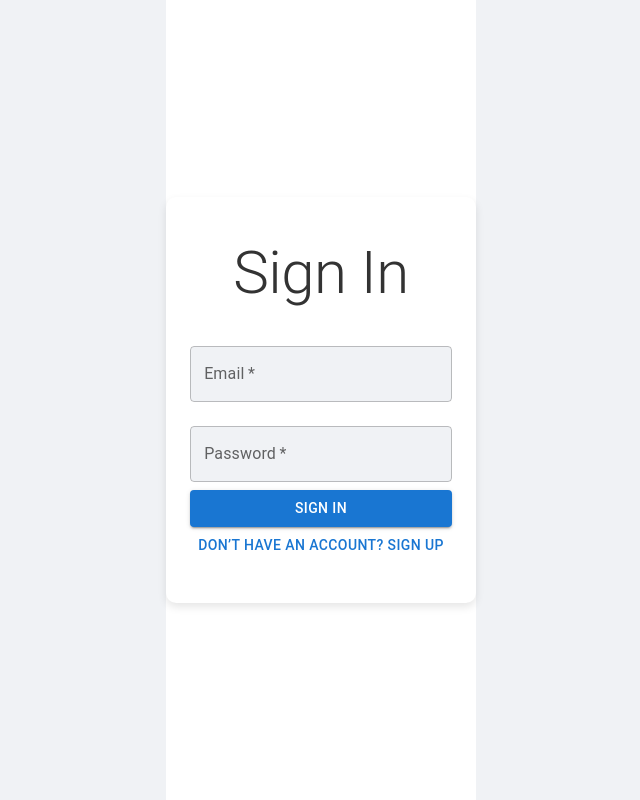
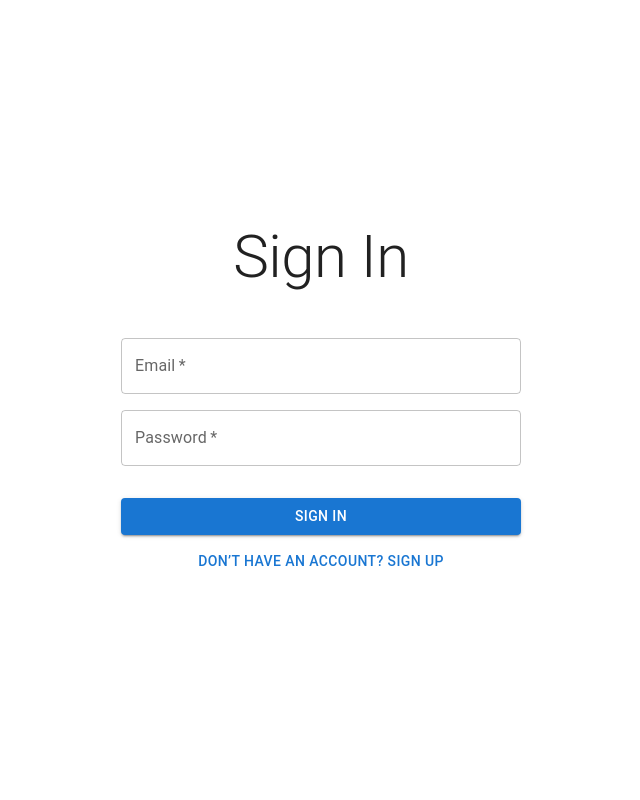
Before and after one commit to Anandprafull/inventory-management, a Next.js app: page /signin in a window 1280 px wide. Shown: the whole page, without its empty margins (319-959 px from the left). Built offline with nearby package versions, Linux system fonts and the light colour scheme; no server answers.

Commit message:
shiftyed mui to another

```diff
--- a/package.json
+++ b/package.json
@@ -9,11 +9,11 @@
     "lint": "next lint"
   },
   "dependencies": {
-    "@emotion/react": "^11.13.0",
+    "@emotion/react": "^11.13.3",
     "@emotion/styled": "^11.13.0",
     "@mui/icons-material": "^5.16.7",
     "@mui/material": "^5.16.7",
-    "@mui/styles": "^5.16.7",
+    "@mui/system": "^5.16.7",
     "dotenv": "^16.4.5",
     "firebase": "^10.13.0",
     "next": "^14.2.5",
--- a/pages/_app.js
+++ b/pages/_app.js
@@ -1,14 +1,22 @@
 // pages/_app.js
 import React from 'react';
+import { ThemeProvider as EmotionThemeProvider } from '@emotion/react';
+import { CssBaseline } from '@mui/material';
 import { ThemeProvider } from '../context/ThemeContext';
-import { CssBaseline } from '@mui/material';
+import createTheme from '@mui/material/styles/createTheme';
+
+const theme = createTheme({
+  // Define your custom theme here
+});
 
 function MyApp({ Component, pageProps }) {
   return (
-    <ThemeProvider>
-      <CssBaseline />
-      <Component {...pageProps} />
-    </ThemeProvider>
+    <EmotionThemeProvider theme={theme}>
+      <ThemeProvider>
+        <CssBaseline />
+        <Component {...pageProps} />
+      </ThemeProvider>
+    </EmotionThemeProvider>
   );
 }
 
--- a/pages/signin.js
+++ b/pages/signin.js
@@ -3,8 +3,39 @@ import React, { useState } from 'react';
 import { useRouter } from 'next/router';
 import { auth } from '../firebase';
 import { signInWithEmailAndPassword, createUserWithEmailAndPassword } from 'firebase/auth';
-import { Container, TextField, Button, Typography, Link } from '@mui/material';
-import '../styles/signin.css';
+import { Container, TextField, Button, Typography } from '@mui/material';
+import { styled } from '@mui/system';
+
+const StyledContainer = styled(Container)(({ theme }) => ({
+  display: 'flex',
+  flexDirection: 'column',
+  alignItems: 'center',
+  justifyContent: 'center',
+  height: '100vh',
+}));
+
+const StyledForm = styled('form')(({ theme }) => ({
+  width: '100%',
+  maxWidth: '400px',
+  marginTop: theme.spacing(3),
+}));
+
+const StyledTextField = styled(TextField)(({ theme }) => ({
+  marginBottom: theme.spacing(2),
+}));
+
+const StyledButton = styled(Button)(({ theme }) => ({
+  marginTop: theme.spacing(2),
+}));
+
+const ToggleButton = styled(Button)(({ theme }) => ({
+  marginTop: theme.spacing(1),
+}));
+
+const ErrorMessage = styled(Typography)(({ theme }) => ({
+  color: theme.palette.error.main,
+  marginBottom: theme.spacing(2),
+}));
 
 const SignIn = () => {
   const [email, setEmail] = useState('');
@@ -33,42 +64,38 @@ const SignIn = () => {
   };
 
   return (
-    <Container className="container">
+    <StyledContainer>
       <Typography variant="h2" gutterBottom>
         {isSignUp ? 'Sign Up' : 'Sign In'}
       </Typography>
-      {error && <Typography className="error-message">{error}</Typography>}
-      <form onSubmit={handleAuth}>
-        <TextField
+      {error && <ErrorMessage>{error}</ErrorMessage>}
+      <StyledForm onSubmit={handleAuth}>
+        <StyledTextField
           label="Email"
           type="email"
           fullWidth
-          margin="normal"
           value={email}
           onChange={(e) => setEmail(e.target.value)}
           required
-          className="text-field"
           variant="outlined"
         />
-        <TextField
+        <StyledTextField
           label="Password"
           type="password"
           fullWidth
-          margin="normal"
           value={password}
           onChange={(e) => setPassword(e.target.value)}
           required
-          className="text-field"
           variant="outlined"
         />
-        <Button type="submit" variant="contained" fullWidth className="button">
+        <StyledButton type="submit" variant="contained" fullWidth>
           {isSignUp ? 'Sign Up' : 'Sign In'}
-        </Button>
-      </form>
-      <Button onClick={toggleAuthMode} fullWidth className="toggle-button">
+        </StyledButton>
+      </StyledForm>
+      <ToggleButton onClick={toggleAuthMode} fullWidth>
         {isSignUp ? 'Already have an account? Sign In' : 'Don’t have an account? Sign Up'}
-      </Button>
-    </Container>
+      </ToggleButton>
+    </StyledContainer>
   );
 };
 
```
Also changed, not shown: _components/EditItemForm.js (+26 -27 lines), _components/ItemCard.js (+27 -9 lines), pages/pantry.js (+21 -6 lines), pages/signup.js (+32 -12 lines), 1 other file (tests, documents, lock files or other folders).
